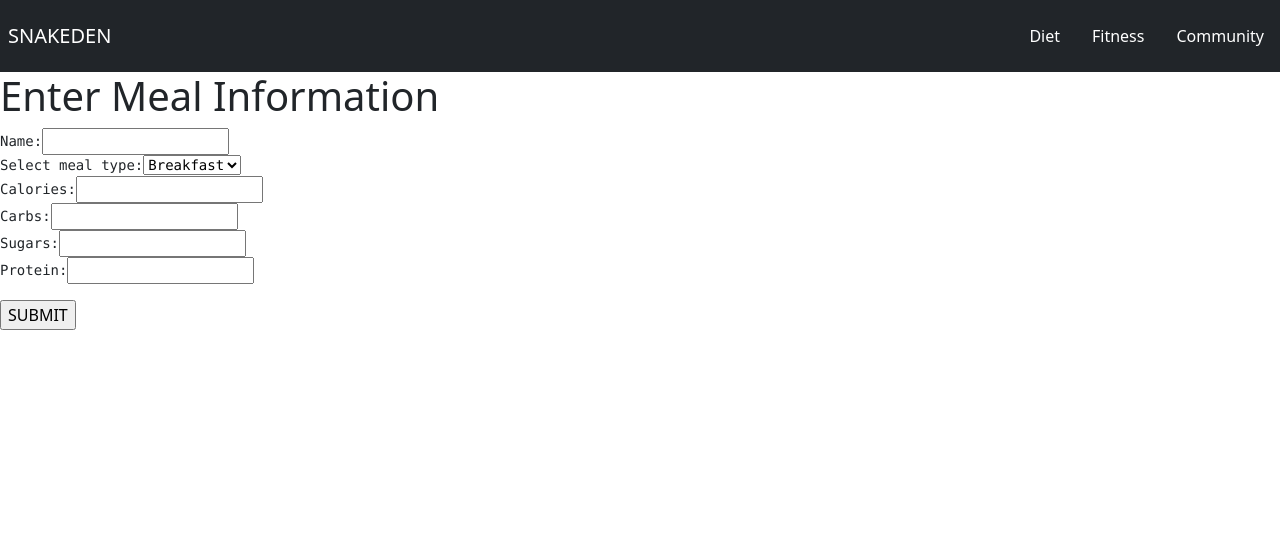
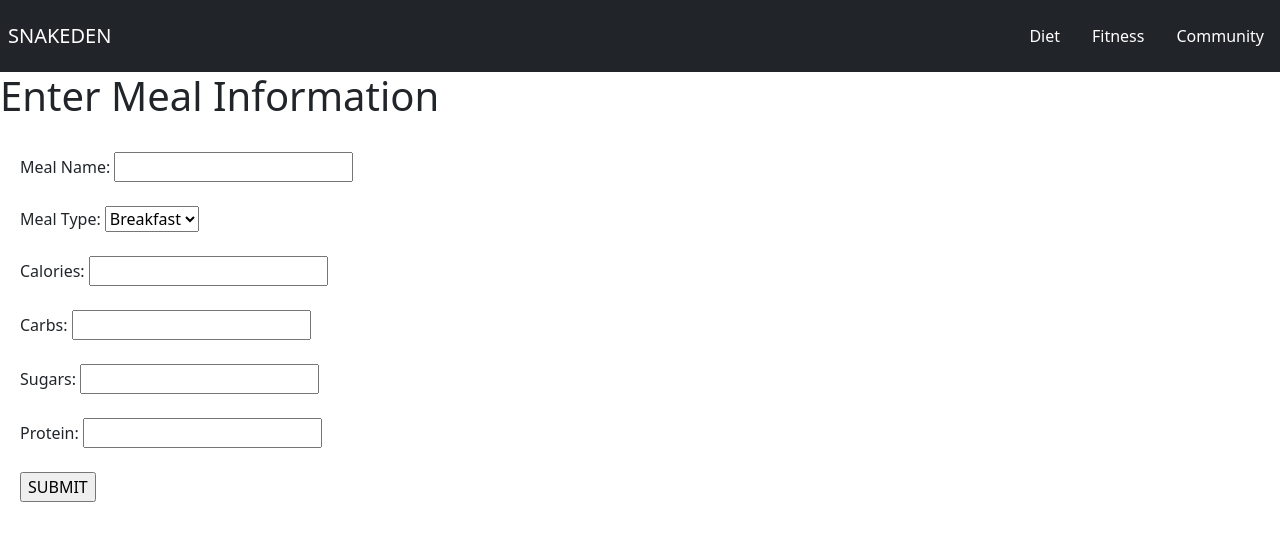
Before and after one commit to bradleypeterson/snakedenfitness, a Django app: page /diet/meal_form/ in a window 1280 px wide. Shown: the top 541 px of the page. Run offline with Django 3.2, Linux system fonts and the light colour scheme.

Commit message:
Styled meal_form.html

```diff
--- a/snakedenfitness/diet/templates/diet/meal_form.html
+++ b/snakedenfitness/diet/templates/diet/meal_form.html
@@ -6,8 +6,22 @@
 <!--TODO: process the meal information -->
 <form action="/process_meal_form/" method="post">
     {% csrf_token %}
-    <pre>{{ form }}</pre>
-    <input type="submit" value="SUBMIT">
+    <div style="margin-left: 20px;">
+        <br>
+        <div>Meal Name: {{ form.name }}</div>
+        <br>
+        <div>Meal Type: {{ form.meal_type }}</div>
+        <br>
+        <div>Calories: {{ form.calories }}</div>
+        <br>
+        <div>Carbs: {{ form.carbs }}</div>
+        <br>
+        <div>Sugars: {{ form.sugars }}</div>
+        <br>
+        <div>Protein: {{ form.protein }}</div>
+        <br>
+        <input type="submit" value="SUBMIT">
+    </div>
 </form>
 
 {% endblock %}
```
